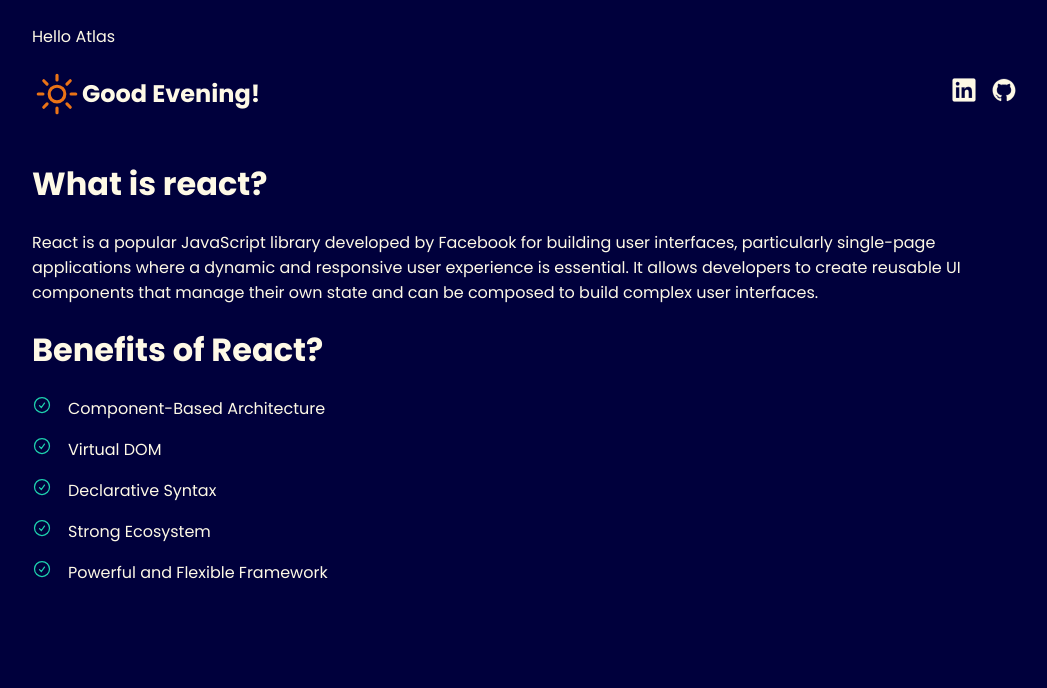
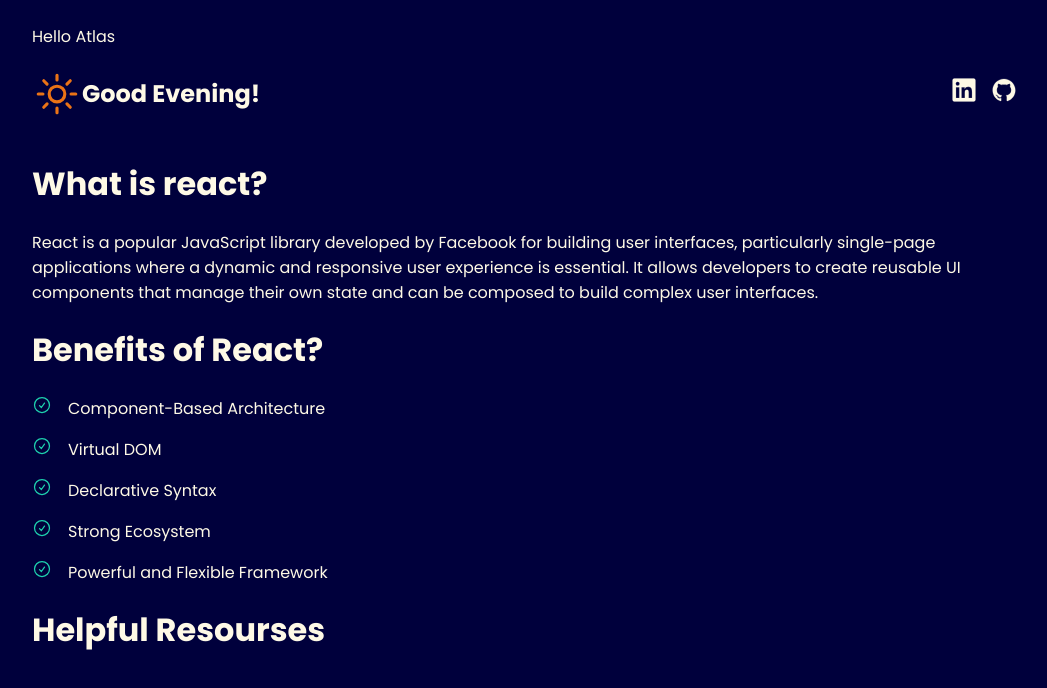
Before and after one commit to abrielleperry/atlas-react-and-jsx, a React (Vite) app in the folder vite-hello-world/: page / in a window 1280 px wide. Shown: the top 688 px of the page, without its empty margins (108-1155 px from the left). Built offline with nearby package versions, Linux system fonts and the light colour scheme.

Commit message:
add helpfulresource import to add and add section w title helpful resource

```diff
--- a/vite-hello-world/src/App.jsx
+++ b/vite-hello-world/src/App.jsx
@@ -1,6 +1,7 @@
 import React from "react";
 import Header from "./components/Header"
 import Section from "./components/Section";
+import HelpfulResource from "./components/HelpfulResource";
 
 
 
@@ -21,6 +22,9 @@ function App() {
             <li>Powerful and Flexible Framework</li>
           </ul>
         </Section>
+        <Section title="Helpful Resourses">
+
+        </Section>
     </div>
   )
 }
```
